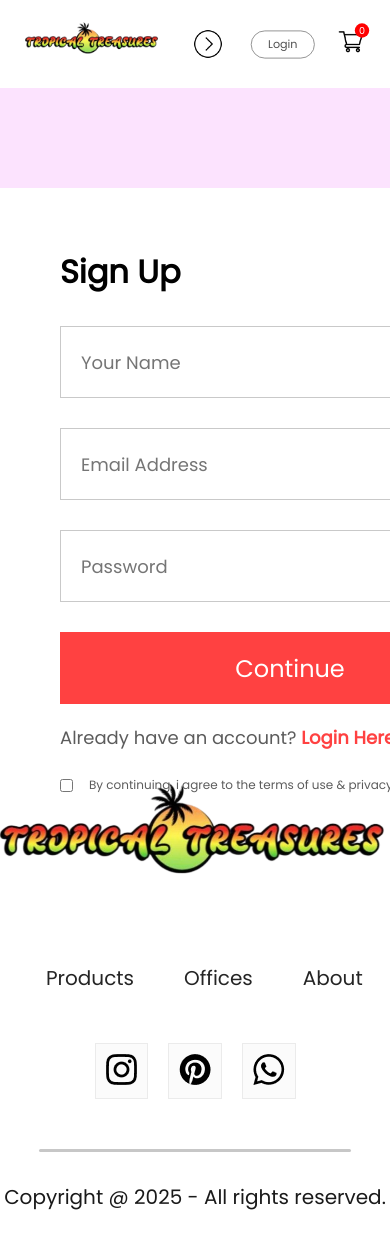
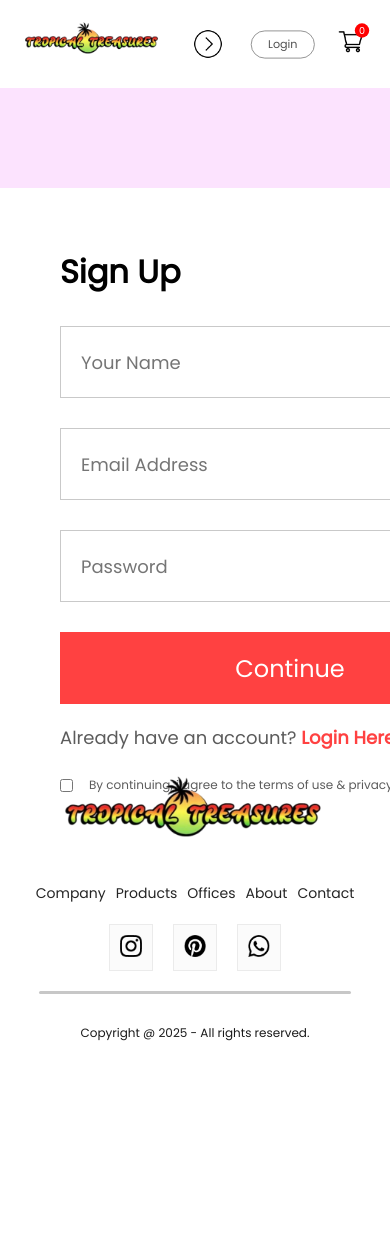
Before and after one commit to Aqueous20/Tropical-Treasures, a React (Create React App) app in the folder tropicaltreasures/: page /login in a window 390 px wide. Shown: the top 1242 px of the page. After the commit the page ends 1072 px from the top, so only its background shows below. Built offline with nearby package versions, Linux system fonts and the light colour scheme.

Commit message:
footer component responsiveness
Footer component is now fully responsive for multiple devices screen size

```diff
--- a/tropicaltreasures/src/components/Footer/Footer.css
+++ b/tropicaltreasures/src/components/Footer/Footer.css
@@ -58,3 +58,22 @@
   height: 3px;
   background: #c7c7c7;
 }
+
+@media(max-width: 800px){
+  .footer{
+    gap: 20px;
+  }
+  .footer_img{
+    height: 100px;
+  }
+  .footer_links{
+    font-size: 14px;
+    gap: 10px;
+  }
+  .footer_icons img{
+    width: 22px;
+  }
+  .footer_copyright{
+    font-size: 12px;
+  }
+}
```
Also changed, not shown: 1 other file (tests, documents, lock files or other folders).
